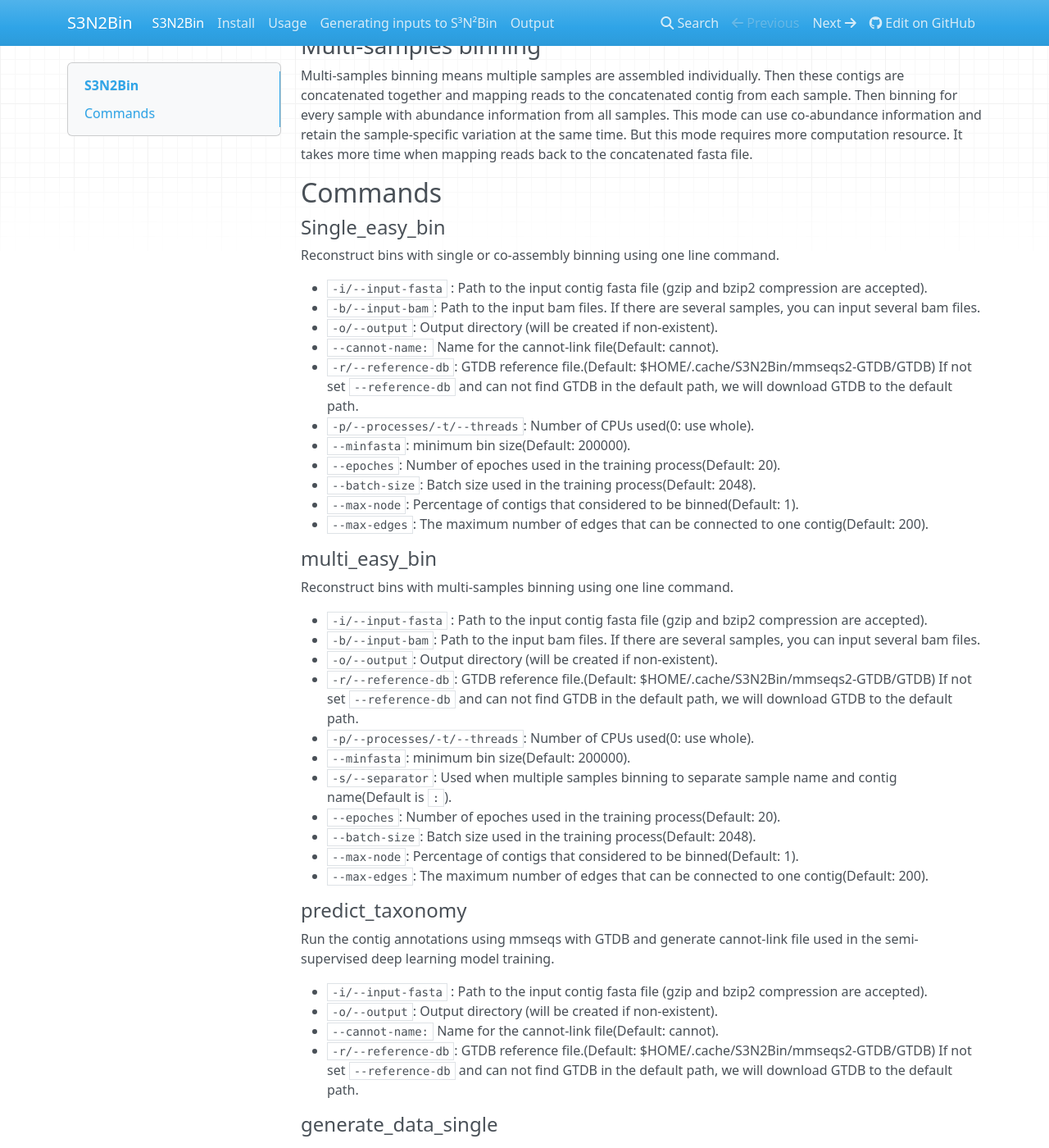
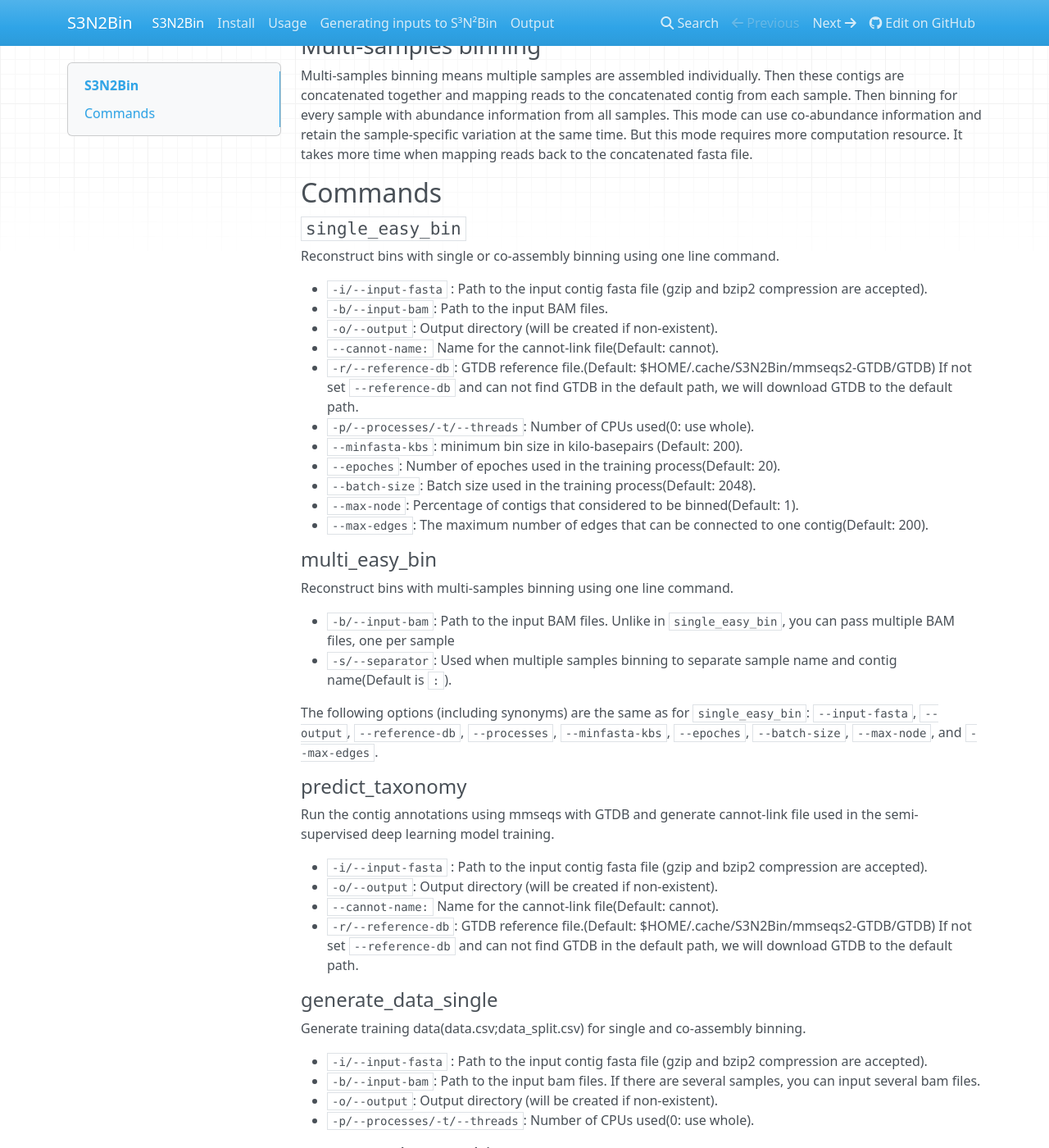
Before and after one commit to BigDataBiology/SemiBin, an MkDocs documentation site: the page built from docs/index.md, in a window 1280 px wide and 1400 px high, scrolled down 419 px. Shown: the whole window at 82% size. Built offline with MkDocs 1.6.1, drawn with Linux system fonts in a browser that asks for light colours; nearby versions of some CDN libraries; some of the changed text lies outside the part shown.

Commit message:
ENH Rename the command line arg to --minfasta-kbs
200 is easier to read than 200000 and we will likely never want single
base granularity.

Also, tweaked the wording on some of the other options.

```diff
--- a/docs/index.md
+++ b/docs/index.md
@@ -18,17 +18,17 @@
 
 ## Commands
 
-#### Single_easy_bin
+#### `single_easy_bin`
 
 Reconstruct bins with single or co-assembly binning using one line command.
 
 * `-i/--input-fasta` : Path to the input contig fasta file (gzip and bzip2 compression are accepted).
-* `-b/--input-bam`: Path to the input bam files. If there are several samples, you can input several bam files.
+* `-b/--input-bam`: Path to the input BAM files.
 * `-o/--output`: Output directory (will be created if non-existent).
 * `--cannot-name:` Name for the cannot-link file(Default: cannot).
 * `-r/--reference-db`: GTDB reference file.(Default: $HOME/.cache/S3N2Bin/mmseqs2-GTDB/GTDB) If not set `--reference-db` and can not find GTDB in the default path, we will download GTDB to the default path.
 * `-p/--processes/-t/--threads`: Number of CPUs used(0: use whole).
-* `--minfasta`: minimum bin size(Default: 200000).
+* `--minfasta-kbs`: minimum bin size in kilo-basepairs (Default: 200).
 * `--epoches`: Number of epoches used in the training process(Default: 20).
 * `--batch-size`: Batch size used in the training process(Default: 2048).
 * `--max-node`: Percentage of contigs that considered to be binned(Default: 1).
@@ -38,17 +38,16 @@
 
 Reconstruct bins with multi-samples binning using one line command.
 
-* `-i/--input-fasta` : Path to the input contig fasta file (gzip and bzip2 compression are accepted).
-* `-b/--input-bam`: Path to the input bam files. If there are several samples, you can input several bam files.
-* `-o/--output`: Output directory (will be created if non-existent).
-* `-r/--reference-db`: GTDB reference file.(Default: $HOME/.cache/S3N2Bin/mmseqs2-GTDB/GTDB) If not set `--reference-db` and can not find GTDB in the default path, we will download GTDB to the default path.
-* `-p/--processes/-t/--threads`: Number of CPUs used(0: use whole).
-* `--minfasta`: minimum bin size(Default: 200000).
+
+* `-b/--input-bam`: Path to the input BAM files. Unlike in `single_easy_bin`, you can pass multiple BAM files, one per sample
 * `-s/--separator`: Used when multiple samples binning to separate sample name and contig name(Default is `:`).
-* `--epoches`: Number of epoches used in the training process(Default: 20).
-* `--batch-size`: Batch size used in the training process(Default: 2048).
-* `--max-node`: Percentage of contigs that considered to be binned(Default: 1).
-* `--max-edges`: The maximum number of edges that can be connected to one contig(Default: 200).
+
+The following options (including synonyms) are the same as for
+`single_easy_bin`: `--input-fasta`, `--output`, `--reference-db`,
+`--processes`, `--minfasta-kbs`, `--epoches`, `--batch-size`, `--max-node`, and
+`--max-edges`.
+
+
 
 #### predict_taxonomy
 
@@ -88,7 +87,7 @@
 * `--data`: Path to the input data.csv file.
 * `--data_split`: Path to the input data_split.csv file.
 * `-c/--cannot-link` : Path to the input cannot link file generated from other additional biological information, one row for each cannot link constraint. The file format: contig_1,contig_2.
-* `--minfasta`: minimum bin size(Default: 200000).
+* `--minfasta-kbs`: minimum bin size in kilo-basepairs (Default: 200).
 * `--epoches`: Number of epoches used in the training process(Default: 20).
 * `--batch-size`: Batch size used in the training process(Default: 2048).
 * `--max-node`: Percentage of contigs that considered to be binned(Default: 1).
```
Also changed, not shown: 1 other file.
